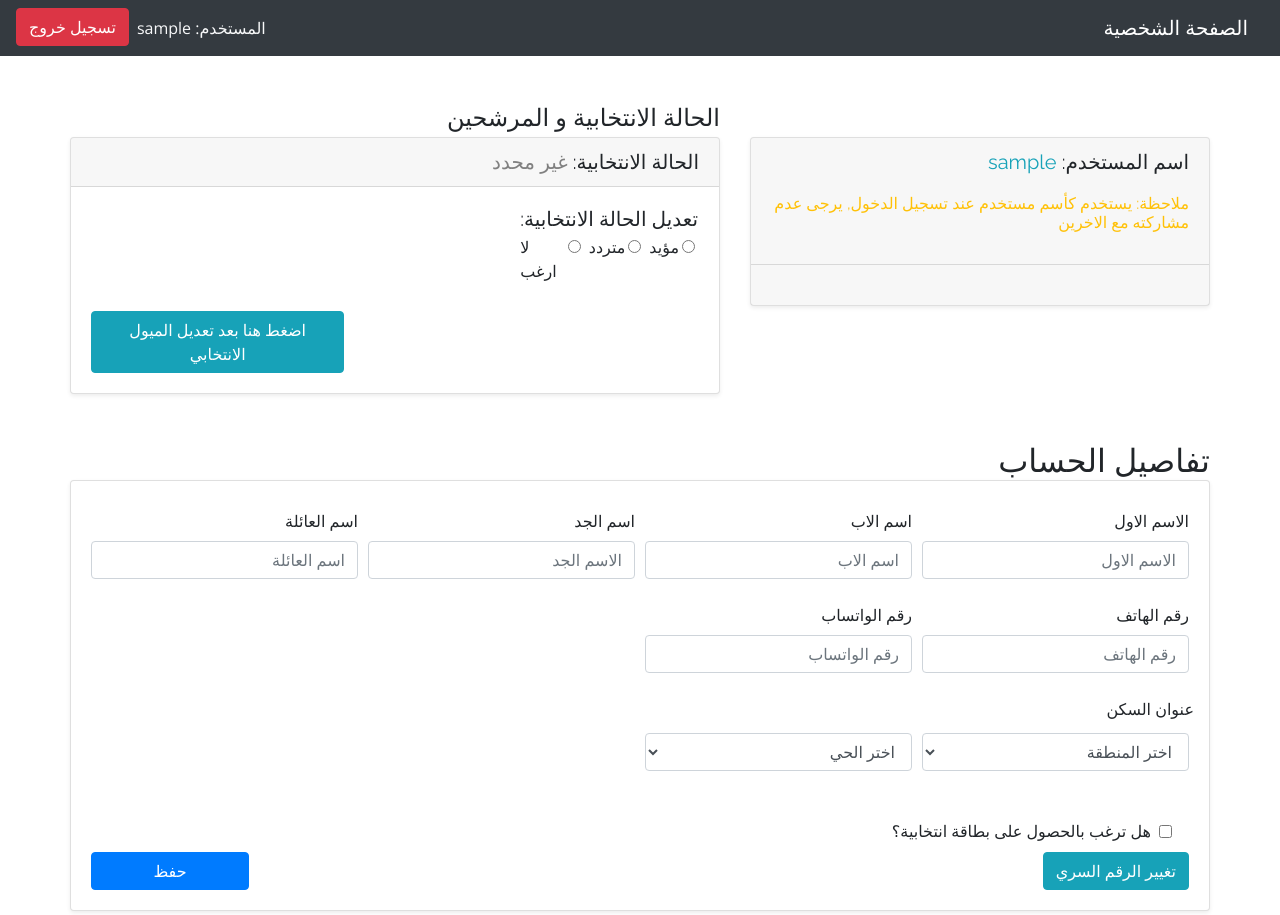
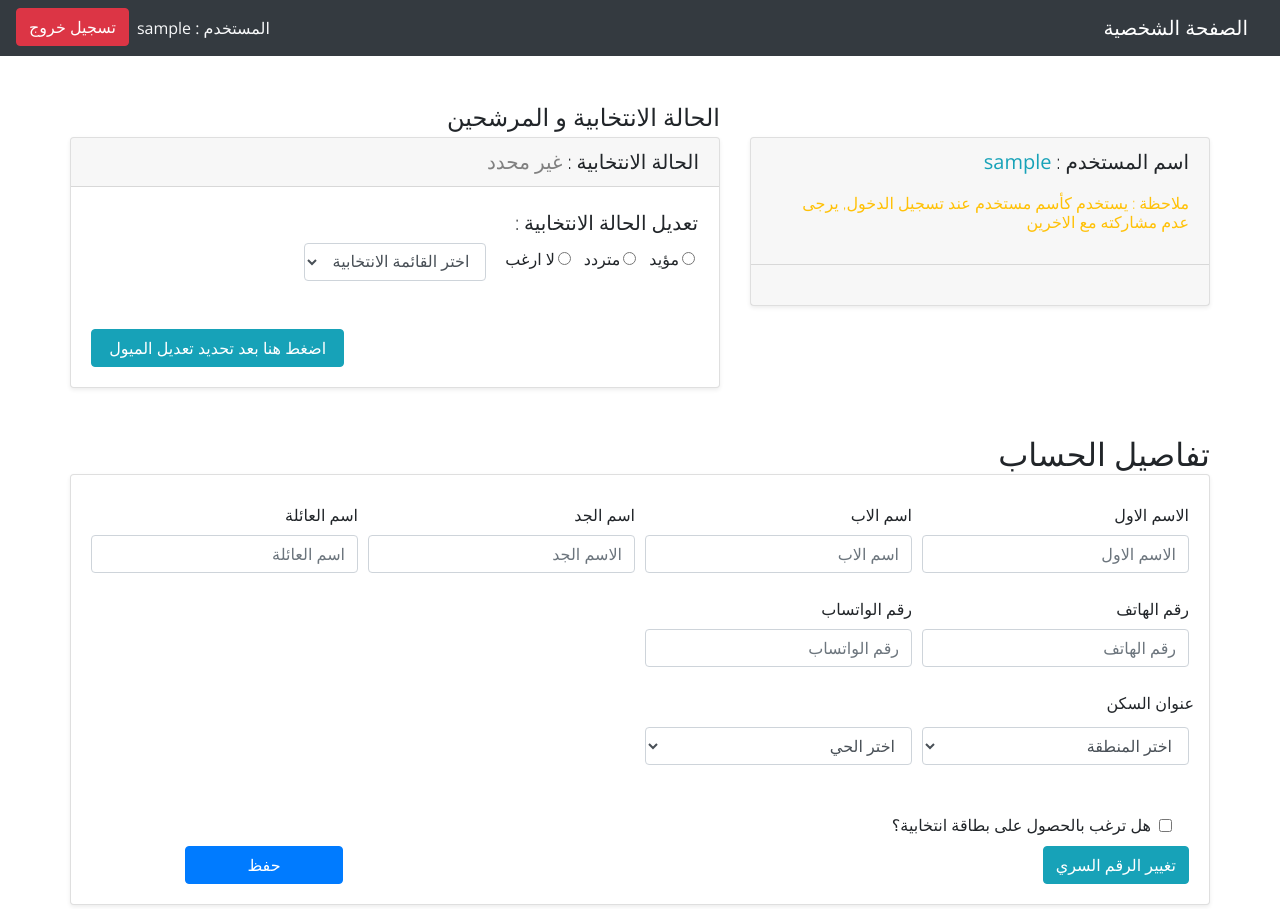
Before and after one commit to Abdelmajeed-Shaheen/intikhabat, a Django app: template voters_management/templates/voter_profile.html in a window 1280 px wide. Run offline with Django 3.2, Linux system fonts and the light colour scheme; the template is opened without the code that fills it, so the values that code supplies are empty; the visitor is signed in with stand-in values (Sample User, id 1); some libraries are stand-ins or nearby versions.

Commit message:
voting status fix

```diff
--- a/voters_management/templates/voter_profile.html
+++ b/voters_management/templates/voter_profile.html
@@ -1,3 +1,4 @@
+
 
 {% extends 'candidate_base.html' %}
 {% load staticfiles %}
@@ -14,7 +15,7 @@
     <ul class="navbar-nav mr-auto">
       <li class="nav-item text-right">
         <p class="nav-link mb-0"><span class="text-light">
-            المستخدم: {{request.user.username}}
+            المستخدم : {{request.user.username}}
           </span></p>
       </li>
       <li class="nav-item text-right"><a href="{% url 'logout' %}"><span class="btn btn-danger">
@@ -44,18 +45,18 @@
         <div class="col-md-5 pr-md-0">
           <div class="card shadow-sm">
             <div class="card-header text-aligner">
-              <h5>اسم المستخدم:
-                <span class="text-info">
+              <h5>اسم المستخدم :
+                <span class="text-info" style= "font-family: Open Sans, sans-serif;">
                   {{request.user.username}}</h5>
               </span>
-              <h6 class="text-warning"> ملاحظة: يستخدم كأسم مستخدم عند تسجيل الدخول, يرجى عدم مشاركته مع الاخرين</h6>
+              <h6 class="text-warning"> ملاحظة : يستخدم كأسم مستخدم عند تسجيل الدخول, يرجى عدم مشاركته مع الاخرين</h6>
 
             </div>
 
-            <div class="card-body" style="background-color:rgba(0,0,0,.03)">
+            <div class="card-body" style="background-color :rgba(0,0,0,.03)">
               <div class="row">
                 {% if voter.voter.identiefier %}
-                <div class="col-3 col-md-6 col-lg-3">
+                <div class="col-6 my-1">
                   <p class="about-title text-right text-md-center mb-0">اسم المعرف<br /> <span
                       class="text-info">{{voter.voter.identiefier.profile.user.first_name}}
                       {{voter.voter.identiefier.profile.last_name}}</span></p>
@@ -64,7 +65,7 @@
 
                 {% if voter.voter.vote_status == "Voting"  and voter.voter.candidate %}
 
-                <div class="col-3 col-md-6 col-lg-3">
+                <div class="col-12 col-md-6 my-1">
                   <p class="about-title text-right text-md-center mb-0">
                     المرشح<br />
                     <span class="text-info">
@@ -75,7 +76,7 @@
                 </div>
                 {% if voter.voter.voting_id %}
 
-                <div class="col-3 col-md-6 col-lg-3">
+                <div class="col-6 my-1">
                   <p class="about-title text-right text-md-center mb-0">
                     الرقم الانتخابي<br />
                     <span class="text-info">{{voter.voter.voting_id}}</span>
@@ -87,7 +88,7 @@
 
                 {% if voter.voter.vote_status == "Voting"  and voter.voter.candidate %}
                 {% if voter.voter.related_comittee_member %}
-                <div class="col-3 col-md-6 col-lg-3">
+                <div class="col-6 my-1">
                   <p class="about-title text-right text-md-center mb-0">
                     عضو الارتباط<br />
                     <span class="text-info">{{voter.voter.related_comittee_member.profile.user.first_name}}
@@ -108,13 +109,13 @@
           <div class="card mt-1 mt-md-0 shadow-sm">
             <div class="card-header text-center">
               <h5 class="about-title text-aligner mb-0">
-                الحالة الانتخابية:
+                الحالة الانتخابية :
                 {% if voter.voter.vote_status == "Not_sure" %}
-                <span style="color:#bf931b">متردد</span>
+                <span style="color :#bf931b">متردد</span>
                 {% elif voter.voter.vote_status == "Not_voting"%}
-                <span style="color:red">لا ارغب</span>
+                <span style="color :red">لا ارغب</span>
                 {% elif not voter.voter.vote_status %}
-                <span style="color:gray">غير محدد</span>
+                <span style="color :gray">غير محدد</span>
                 {% else %}
                 <span class="text-info">مؤيد</span>
                 {% endif %}
@@ -124,13 +125,13 @@
 
               <div class="row">
 
-                <h5 class="text-aligner mb-0 w-100 px-3">
-                  تعديل الحالة الانتخابية:
+                <h5 class="text-aligner mt-1 mb-2 w-100 px-3">
+                  تعديل الحالة الانتخابية :
                 </h5>
 
-                <div class="col-lg-4">
+                <div class="col-lg-4 pl-0">
                   <form id="voteStatusForm"
-                    class="d-flex h-100 justify-content-around justify-content-md-between align-content-center mt-1 mt-md-0">
+                    class="d-flex h-100 justify-content-between justify-content-md-between align-content-center mt-1 mt-md-0">
                     <div class="form-check p-1">
                       <input class="form-check-input" type="radio" id="v" value="Voting"
                         {% if voter.voter.vote_status == "Voting" %}checked{% endif %}>
@@ -142,7 +143,7 @@
                       <label class="form-check-label pr-3">متردد</label>
                     </div>
                     <div class="form-check p-1">
-                      <input class="form-check-input" type="radio" id="nv" value="Not_voting"
+                      <input class="form-check-input ml-3 " type="radio" id="nv" value="Not_voting"
                         {% if voter.voter.vote_status == "Not_voting" %}checked{% endif %}>
                       <label class="form-check-label pr-3">لا ارغب</label>
                     </div>
@@ -150,27 +151,25 @@
                     <input type="hidden" name="" id="candidate_choice">
                   </form>
                 </div>
-                {% if voter.voter.vote_status == "Voting" or not voter.voter.candidate %}
+
                 <div class="col-lg-4">
-                  <select id='elecList' class="form-control mt-3 mt-md-0" style="display: none;">
+                  <select id='elecList' class="form-control mt-3 mt-md-0" >
                     <option selected disabled>اختر القائمة الانتخابية</option>
                     {% for eleclist in election_lists %}
                     <option value="{{eleclist.id}}">{{eleclist.name}}</option>
                     {% endfor %}
                   </select>
                 </div>
-                {% endif %}
-                {% if voter.voter.vote_status == "Voting" or not voter.voter.candidate%}
+
+
                 <div class="col-lg-4 mt-3 mt-lg-0" id="candidates_div">
                   <select id='candis' class="d-none">
                   </select>
                 </div>
-                {% endif %}
+
               </div>
-              <div class="mt-4 text-left">
-                <button id="updateprofile" class="btn btn-info col-12 col-md-5">اضغط
-                  هنا بعد تعديل
-                  الميول الانتخابي</button>
+              <div class="mt-5 text-left">
+                <button id="updateprofile" class="btn btn-info col-12 col-md-5">اضغط هنا بعد تحديد تعديل الميول</button>
               </div>
             </div>
           </div>
@@ -287,10 +286,10 @@
               {% endif %}
             </form>
             <div class="row mt-2">
-              <div class="col-10">
+              <div class="col-9">
                 <a href="{% url 'password-change' %}" class="btn btn-info">تغيير الرقم السري</a>
               </div>
-              <div class="col-2"><button id=" updateprofile2" class="btn btn-primary d-inline-block w-100">
+              <div class="col-3 col-md-2"><button id="updateprofile2" class="btn btn-primary d-inline-block w-100">
                   حفظ</button>
               </div>
             </div>
@@ -334,27 +333,27 @@
     candidate = $('#candis option:selected').val()
     voter_id = $("#voterId").val()
     $.ajax({
-      url: "{% url 'edit-voting-status' %}",
-      type: "POST",
-      data: {
-        status: status,
-        voter_id: voter_id,
-        candidate: candidate,
-        csrfmiddlewaretoken: "{{csrf_token}}",
-        success: function (reslut) {
+      url : "{% url 'edit-voting-status' %}",
+      type : "POST",
+      data : {
+        status : status,
+        voter_id : voter_id,
+        candidate : candidate,
+        csrfmiddlewaretoken : "{{csrf_token}}",
+        success : function (reslut) {
           $("#succesModal").modal('show')
         }
       }
     })
     $.ajax({
-      url: "{% url 'update-profile' %}",
-      type: "POST",
+      url : "{% url 'update-profile' %}",
+      type : "POST",
 
-      data: {
-        user: userjson,
-        csrfmiddlewaretoken: "{{csrf_token}}"
+      data : {
+        user : userjson,
+        csrfmiddlewaretoken : "{{csrf_token}}"
       },
-      success: function (result) {
+      success : function (result) {
         console.log(result)
         location.reload()
       }
@@ -364,28 +363,28 @@
   })
 
   $("#v").change(function () {
-    $("#elecList").css("display", "block");
-    $("#elecCard").show()
-    $("#elecCardLable").show()
-    $(".select2-container").css("display", "inline-block")
+    $("#elecList").css("visibility","visible");
+    $("#elecCard").css("visibility","visible");
+    $("#elecCardLable").css("visibility","visible")
+    $(".select2-container").css("visibility","visible");
     $("#ns").prop("checked", false);
     $("#nv").prop("checked", false);
   });
 
   $("#ns").change(function () {
-    $("#elecList").hide()
-    $("#elecCard").hide()
-    $(".select2-container").css("display", "none")
-    $("#elecCardLable").hide()
+    $("#elecList").css("visibility","hidden")
+    $("#elecCard").css("visibility","hidden");
+    $(".select2-container").css("visibility","hidden")
+    $("#elecCardLable").css("visibility","hidden")
     $("#nv").prop("checked", false);
     $("#v").prop("checked", false);
   });
 
   $("#nv").change(function () {
-    $("#elecList").hide()
-    $("#elecCard").hide()
-    $("#elecCardLable").hide()
-    $(".select2-container").css('display', 'none')
+    $("#elecList").css("visibility","hidden")
+    $("#elecCard").css("visibility","hidden");
+    $(".select2-container").css("visibility","hidden")
+    $("#elecCardLable").css("visibility","hidden")
     $("#ns").prop("checked", false);
     $("#v").prop("checked", false);
   });
@@ -410,12 +409,12 @@
   $('#elecList').on('change', function () {
     election_list = $('#elecList option:selected').val()
     $.ajax({
-      url: '{% url "get_candidates" %}',
-      type: 'GET',
-      data: {
-        election_list: election_list
+      url : '{% url "get_candidates" %}',
+      type : 'GET',
+      data : {
+        election_list : election_list
       },
-      success: function (result) {
+      success : function (result) {
         $("#candidates_div").show()
         console.log(result)
         $(result).each(function (index, value) {
@@ -430,19 +429,22 @@
 
   $(document).ready(function () {
     if ($("#v").is(":checked")) {
-      $("#elecList").css("display", "block");
-      $(".select2-container").css("display", "inline-block")
+    $("#elecList").css("visibility","visible")
+    $("#elecCard").css("visibility","visible");
+    $(".select2-container").css("visibility","visible")
+    $("#elecCardLable").css("visibility","visible")
     }
     if ($("#nv").is(":checked") || $("#ns").is(':checked')) {
-      $("#elecCard").hide()
-      $("#elecCardLable").hide()
-      $(".select2-container").css("display", "none")
+    $("#elecList").css("visibility","hidden")
+    $("#elecCard").css("visibility","hidden");
+    $(".select2-container").css("visibility","hidden")
+    $("#elecCardLable").css("visibility","hidden")
 
     }
-    $("#candidates_div").hide()
+    $("#candidates_div").css("display", "none")
     // Initialize select2
     $("#candis").select2({
-      dir: "rtl"
+      dir : "rtl"
     });
     $('.select2-selection__arrow').empty();
     $('.select2-selection__arrow').append('<i class="fa fa-chevron-down"></i>');
@@ -450,23 +452,23 @@
 
     // Read selected option
     $('#but_read').click(function () {
-      var username = $('#candis option:selected').text();
+      var username = $('#candis option :selected').text();
 
     });
   });
 
 
   $(document).on('change', '#area', function () {
-    element = $('#area option:selected').val();
+    element = $('#area option :selected').val();
     $.ajax(
       {
-        type: "GET",
-        url: "{% url 'get_district' %}",
-        data: {
-          area_id: element
+        type : "GET",
+        url : "{% url 'get_district' %}",
+        data : {
+          area_id : element
         },
-        dataType: 'JSON',
-        success: function (result) {
+        dataType : 'JSON',
+        success : function (result) {
           $("#district").empty();
           $("#district").append('<option value=""> الحي</option>');
           $(result).each(function (index, value) {
@@ -503,24 +505,24 @@
     console.log(userprofile.whatsapp_number)
     $('#addresses option').each(function () {
       if (this.selected)
-        userprofile.address = $('#addresses option:selected').val()
+        userprofile.address = $('#addresses option :selected').val()
       else
         userprofile.address = "";
     });
     identifier = ""
-    if ($("#has_identifier_t").is(":checked")) {
+    if ($("#has_identifier_t").is(" :checked")) {
       identifier = $("#identifier").val()
       has_identifier = true
     }
-    else if (($("#has_identifier_f").is(":checked"))) {
+    else if (($("#has_identifier_f").is(" :checked"))) {
 
       has_identifier = false
     }
     else {
       has_identifier = undefined
     }
-    userprofile.gender = $("#gender option:selected").val()
-    userprofile.district = $("#district option:selected").val()
+    userprofile.gender = $("#gender option :selected").val()
+    userprofile.district = $("#district option :selected").val()
     userprofile.dob = $("#dob").val()
     userprofile.id = "{{voter.id}}"
     userjson = JSON.stringify(userprofile)
@@ -535,29 +537,29 @@
 
     voter_id = $("#voterId").val()
     $.ajax({
-      url: "{% url 'edit-voting-status' %}",
-      type: "POST",
-      data: {
-        voter_id: voter_id,
-        ec: ec,
-        identifier: identifier,
-        has_identifier: has_identifier,
+      url : "{% url 'edit-voting-status' %}",
+      type : "POST",
+      data : {
+        voter_id : voter_id,
+        ec : ec,
+        identifier : identifier,
+        has_identifier : has_identifier,
 
-        csrfmiddlewaretoken: "{{csrf_token}}",
-        success: function (reslut) {
+        csrfmiddlewaretoken : "{{csrf_token}}",
+        success : function (reslut) {
           $("#succesModal").modal('show')
         }
       }
     })
     $.ajax({
-      url: "{% url 'update-profile' %}",
-      type: "POST",
+      url : "{% url 'update-profile' %}",
+      type : "POST",
 
-      data: {
-        user: userjson,
-        csrfmiddlewaretoken: "{{csrf_token}}"
+      data : {
+        user : userjson,
+        csrfmiddlewaretoken : "{{csrf_token}}"
       },
-      success: function (result) {
+      success : function (result) {
         console.log(result)
         $("#succesModal").modal('show')
       }
```
